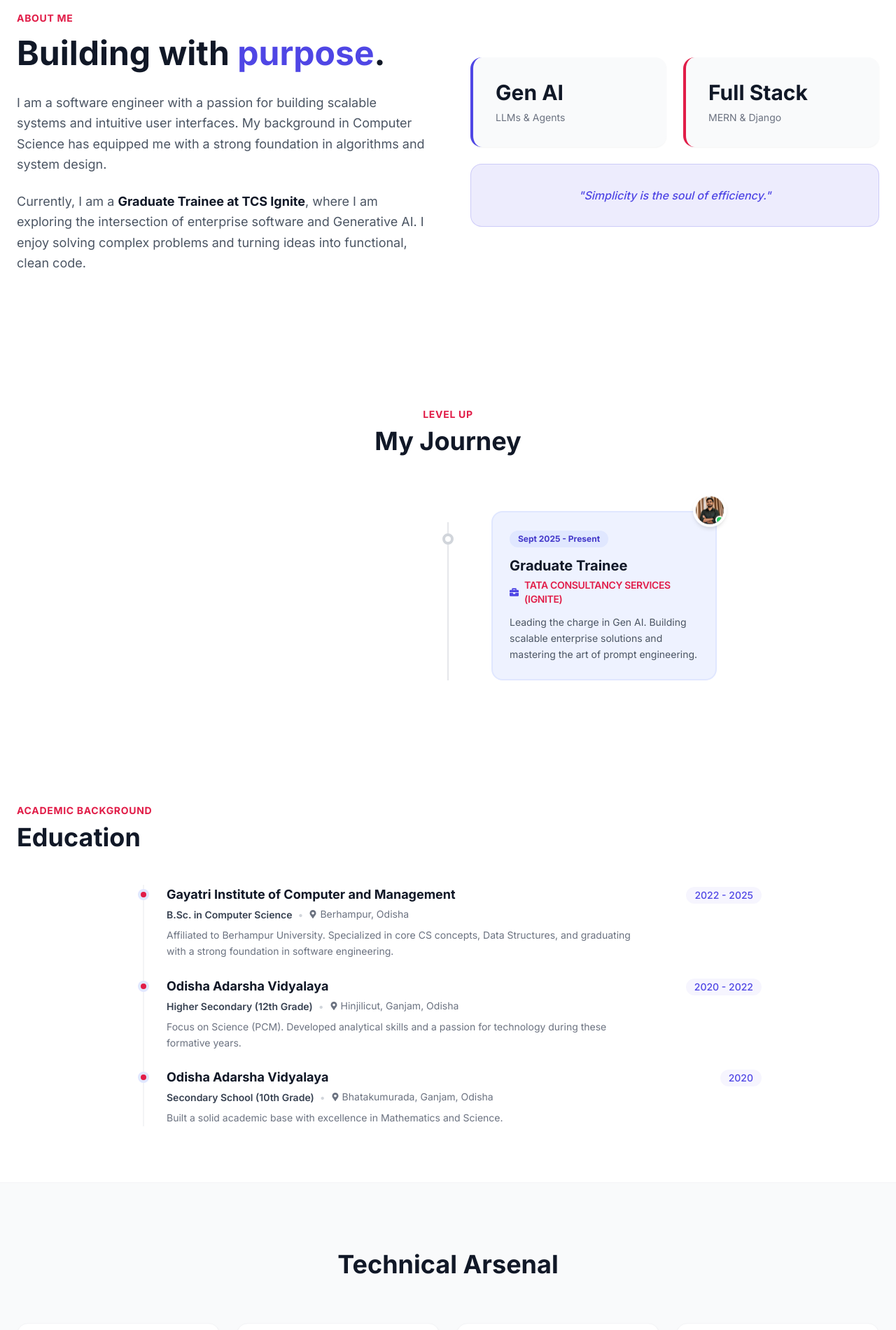
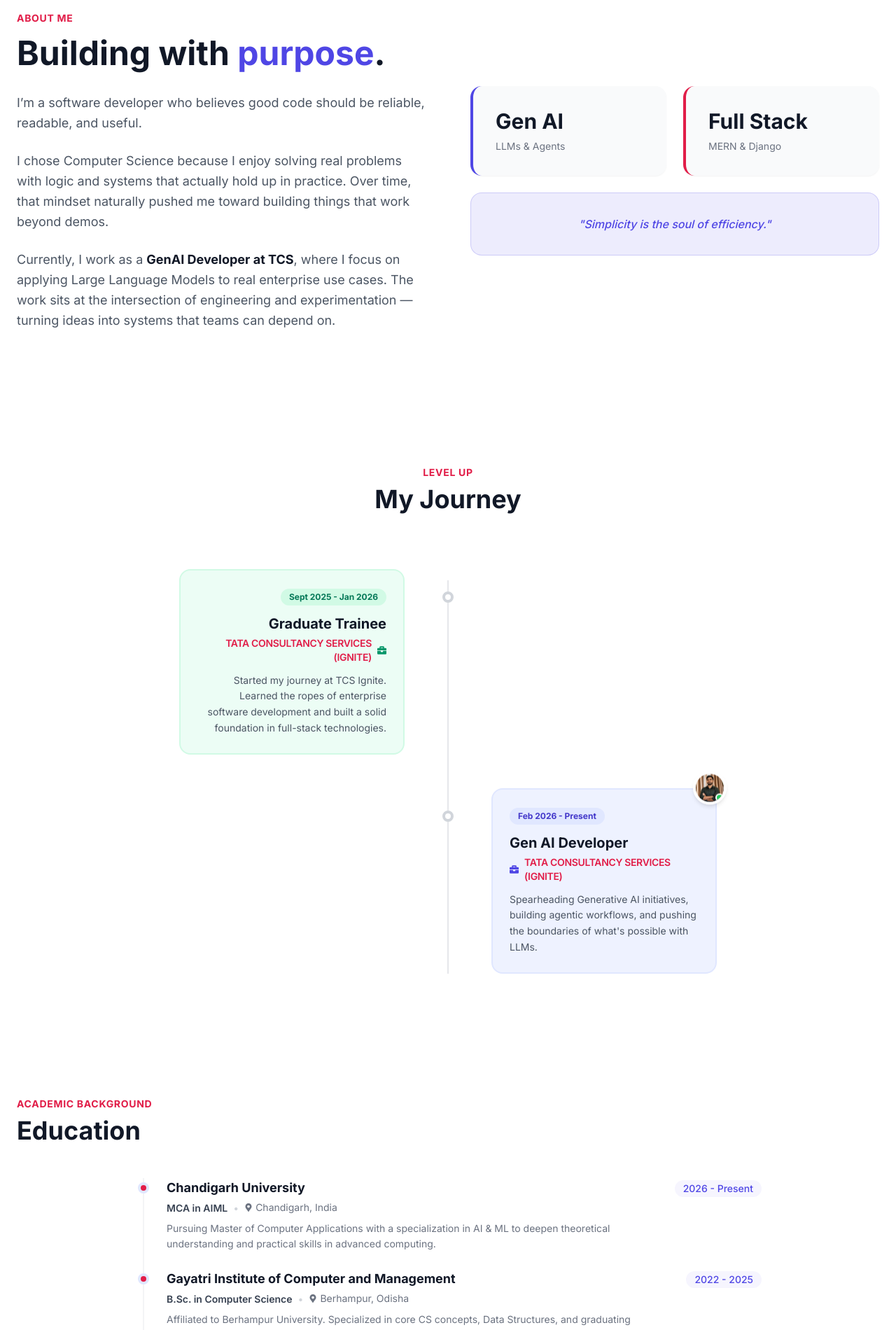
Before and after one commit to s1ub1am/portfolio, a React (Vite) app: page / in a window 1280 px wide. Shown: the part 880-2780 px from the top of the page at 70% size. Built offline with nearby package versions, Linux system fonts and the light colour scheme.

Commit message:
Update portfolio with new role, education and bio

```diff
--- a/src/components/About.jsx
+++ b/src/components/About.jsx
@@ -23,13 +23,16 @@ const About = () => {
 
                         <div className="space-y-6 text-lg text-gray-600 dark:text-gray-300 leading-relaxed">
                             <p>
-                                I am a software engineer with a passion for building scalable systems and intuitive user interfaces.
-                                My background in Computer Science has equipped me with a strong foundation in algorithms and system design.
+                                I’m a software developer who believes good code should be reliable, readable, and useful.
                             </p>
                             <p>
-                                Currently, I am a <strong className="text-gray-900 dark:text-white">Graduate Trainee at TCS Ignite</strong>,
-                                where I am exploring the intersection of enterprise software and Generative AI.
-                                I enjoy solving complex problems and turning ideas into functional, clean code.
+                                I chose Computer Science because I enjoy solving real problems with logic and systems that actually hold up in practice.
+                                Over time, that mindset naturally pushed me toward building things that work beyond demos.
+                            </p>
+                            <p>
+                                Currently, I work as a <strong className="text-gray-900 dark:text-white">GenAI Developer at TCS</strong>,
+                                where I focus on applying Large Language Models to real enterprise use cases.
+                                The work sits at the intersection of engineering and experimentation — turning ideas into systems that teams can depend on.
                             </p>
                         </div>
                     </motion.div>
--- a/src/components/Education.jsx
+++ b/src/components/Education.jsx
@@ -3,6 +3,13 @@ import { motion } from 'framer-motion';
 import { FaGraduationCap, FaMapMarkerAlt } from 'react-icons/fa';
 
 const educationData = [
+    {
+        institution: "Chandigarh University",
+        location: "Chandigarh, India",
+        degree: "MCA in AIML",
+        year: "2026 - Present",
+        desc: "Pursuing Master of Computer Applications with a specialization in AI & ML to deepen theoretical understanding and practical skills in advanced computing."
+    },
     {
         institution: "Gayatri Institute of Computer and Management",
         location: "Berhampur, Odisha",
--- a/src/components/Experience.jsx
+++ b/src/components/Experience.jsx
@@ -7,16 +7,25 @@ const Experience = () => {
     // Ascending Order: Oldest (Bottom) -> Newest (Top)
     const timeline = [
         {
-            year: "Sept 2025 - Present",
-            role: "Graduate Trainee",
+            year: "Feb 2026 - Present",
+            role: "Gen AI Developer",
             company: "Tata Consultancy Services (Ignite)",
-            desc: "Leading the charge in Gen AI. Building scalable enterprise solutions and mastering the art of prompt engineering.",
+            desc: "Spearheading Generative AI initiatives, building agentic workflows, and pushing the boundaries of what's possible with LLMs.",
             color: "bg-indigo-50 dark:bg-indigo-900/20",
             border: "border-indigo-100 dark:border-indigo-800",
             icon: <FaBriefcase className="text-indigo-600 dark:text-indigo-400" />,
             active: true
         },
-
+        {
+            year: "Sept 2025 - Jan 2026",
+            role: "Graduate Trainee",
+            company: "Tata Consultancy Services (Ignite)",
+            desc: "Started my journey at TCS Ignite. Learned the ropes of enterprise software development and built a solid foundation in full-stack technologies.",
+            color: "bg-emerald-50 dark:bg-emerald-900/20",
+            border: "border-emerald-100 dark:border-emerald-800",
+            icon: <FaBriefcase className="text-emerald-600 dark:text-emerald-400" />,
+            active: false
+        },
     ];
 
     return (
--- a/src/components/Hero.jsx
+++ b/src/components/Hero.jsx
@@ -23,7 +23,7 @@ const Hero = () => {
                         <span className="text-primary">Shubham</span>
                     </h1>
                     <p className="text-gray-600 dark:text-gray-400 text-lg mb-8 max-w-lg leading-relaxed mx-auto md:mx-0">
-Software Developer Trainee with experience in Full-Stack Engineering and emerging AI technologies, focused on learning and contributing to scalable, real-world software solutions.                    </p>
+                        Software Developer with experience in Full-Stack Engineering and Generative AI, currently working as a Gen AI Developer at TCS.                    </p>
 
                     <div className="flex gap-4 justify-center md:justify-start mb-8">
                         <a href="https://github.com/s1ub1am" target="_blank" className="text-gray-400 hover:text-gray-900 dark:hover:text-white transition-colors">
@@ -32,7 +32,7 @@ Software Developer Trainee with experience in Full-Stack Engineering and emergin
                         <a href="https://linkedin.com/in/shubhamsabat" target="_blank" className="text-gray-400 hover:text-blue-600 transition-colors">
                             <FaLinkedin size={24} />
                         </a>
-                        <a href="mailto:your-shubhamsabat836@gmail.com" className="text-gray-400 hover:text-red-500 transition-colors">
+                        <a href="mailto:shubhamsabat836@gmail.com" className="text-gray-400 hover:text-red-500 transition-colors">
                             <FaEnvelope size={24} />
                         </a>
                     </div>
```
Also changed, not shown: 1 other file (tests, documents, lock files or other folders).
